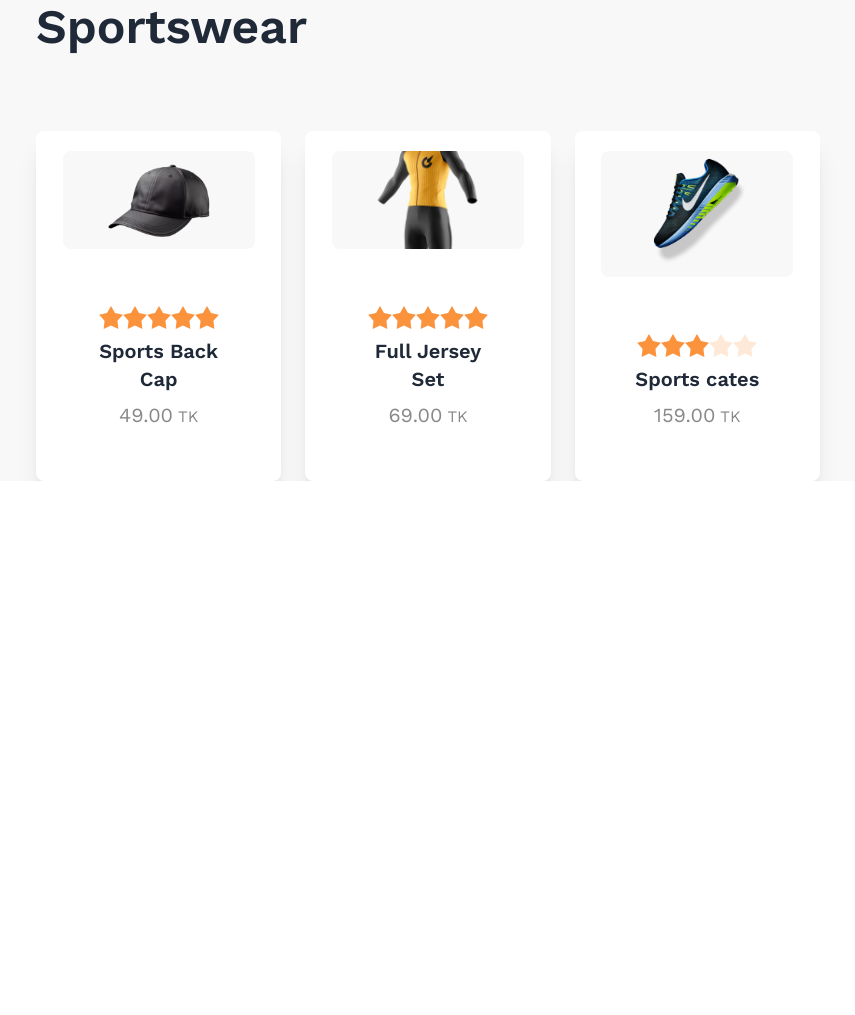
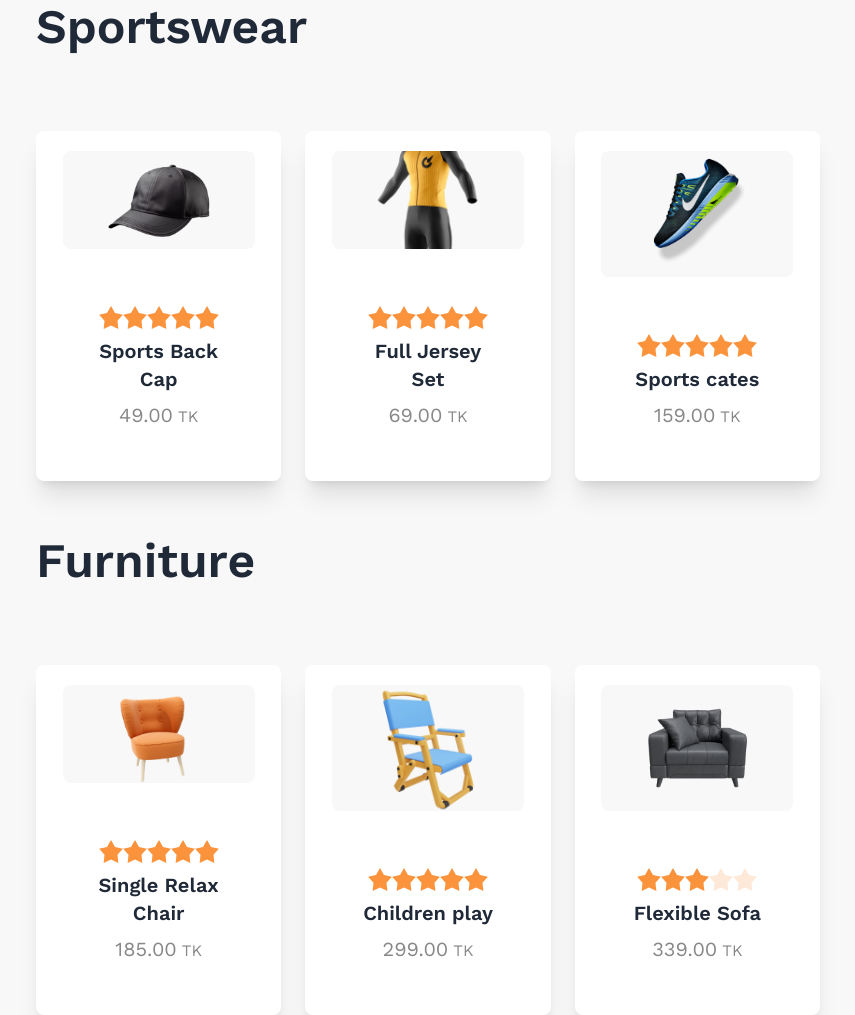
Before and after one commit to coderemran6910/simple-store-, a plain HTML site: page index.html in a window 1280 px wide. Shown: the part 1459-2474 px from the top of the page, without its empty margins (4-859 px from the left). Before the commit the page ends 1940 px from the top, so only its background shows below. Drawn offline with nearby package versions, Linux system fonts and the light colour scheme.

Commit message:
added also  1 product category

```diff
--- a/index.html
+++ b/index.html
@@ -182,6 +182,92 @@
 
                 </div>
 
+                <!-- 3rd 3 products and category -->
+                <div class="mt-14">
+                    <p class="mb-10 lg:mb-20 text-4xl lg:text-5xl font-semibold text-center md:text-left ">Furniture
+                    </p>
+                    <!--Kitchenware products container -->
+                    <div class="grid grid-cols-1 md:grid-cols-2 lg:grid-cols-3 gap-6 place-items-center">
+
+
+                        <!-- single product7 -->
+                        <div id="singleProduct7"
+                            class="card  h-[350px] w-full bg-base-100 shadow-xl bg-white rounded-lg cursor-pointer px-5 w- py-5 max-w-xs">
+                            <figure class=" px-4 py-4 bg-[#F8F8F8]  w-48 h-52 rounded-lg mx-auto">
+                                <img src="./images/prod7.png" class="rounded-lg w-28 mx-auto" />
+                            </figure>
+                            <div class="card-body items-center text-center">
+                                <!-- Rating -->
+                                <div class="rating mt-6">
+                                    <input type="radio" name="rating-2" class="mask mask-star-2 bg-orange-400" />
+                                    <input type="radio" name="rating-2" class="mask mask-star-2 bg-orange-400" />
+                                    <input type="radio" name="rating-2" class="mask mask-star-2 bg-orange-400"
+                                        checked />
+                                    <input type="radio" name="rating-2" class="mask mask-star-2 bg-orange-400" />
+                                    <input type="radio" name="rating-2" class="mask mask-star-2 bg-orange-400" />
+                                </div>
+
+                                <h2 id="productName7" class="card-title text-xl font-semibold">Single Relax Chair</h2>
+                                <p class="text-[#1111117F]"> <span id="singleProductPrice7"
+                                        class="font-normal text-xl ">185.00</span> TK </p>
+                            </div>
+                        </div>
+
+                        <!-- single product8 -->
+                        <div id="singleProduct8"
+                            class="card  h-[350px] w-full bg-base-100 shadow-xl bg-white rounded-lg cursor-pointer px-5 w- py-5 max-w-xs">
+                            <figure class=" px-4 py-4 bg-[#F8F8F8]  w-48 h-52 rounded-lg mx-auto">
+                                <img src="./images/prod8.png" class="rounded-lg w-28 mx-auto" />
+                            </figure>
+                            <div class="card-body items-center text-center">
+                                <!-- Rating -->
+                                <div class="rating mt-6">
+                                    <input type="radio" name="rating-2" class="mask mask-star-2 bg-orange-400" />
+                                    <input type="radio" name="rating-2" class="mask mask-star-2 bg-orange-400" />
+                                    <input type="radio" name="rating-2" class="mask mask-star-2 bg-orange-400"
+                                        checked />
+                                    <input type="radio" name="rating-2" class="mask mask-star-2 bg-orange-400" />
+                                    <input type="radio" name="rating-2" class="mask mask-star-2 bg-orange-400" />
+                                </div>
+
+                                <h2 id="productName8" class="card-title text-xl font-semibold">Children play</h2>
+                                <p class="text-[#1111117F]"> <span id="singleProductPrice8"
+                                        class="font-normal text-xl ">299.00</span> TK </p>
+                            </div>
+                        </div>
+
+                        <!-- single product9 -->
+                        <div id="singleProduct9"
+                            class="card  h-[350px] w-full bg-base-100 shadow-xl bg-white rounded-lg cursor-pointer px-5 py-5 max-w-xs">
+                            <figure class=" px-4 py-4 bg-[#F8F8F8]  w-48 h-52 rounded-lg mx-auto">
+                                <img src="./images/prod9.png" class="rounded-lg w-28 mx-auto" />
+                            </figure>
+                            <div class="card-body items-center text-center">
+                                <!-- Rating -->
+                                <div class="rating mt-6">
+                                    <input type="radio" name="rating-2" class="mask mask-star-2 bg-orange-400" />
+                                    <input type="radio" name="rating-2" class="mask mask-star-2 bg-orange-400" />
+                                    <input type="radio" name="rating-2" class="mask mask-star-2 bg-orange-400"
+                                        checked />
+                                    <input type="radio" name="rating-2" class="mask mask-star-2 bg-orange-400" />
+                                    <input type="radio" name="rating-2" class="mask mask-star-2 bg-orange-400" />
+                                </div>
+
+                                <h2 id="productName9" class="card-title text-xl font-semibold">Flexible Sofa</h2>
+                                <p class="text-[#1111117F]"> <span id="singleProductPrice9"
+                                        class="font-normal text-xl ">339.00</span> TK </p>
+                            </div>
+                        </div>
+
+
+
+
+
+                    </div>
+
+
+                </div>
+
 
             </div>
             <!-- sidebar -->
@@ -212,9 +298,10 @@
                         <h3>Total: <p class="text-[#1111117F] inline  "><span id="subTotalDisplay">00</span> TK</p></h3>
                         <hr class="mt-6">
                     </div>
-                    <div class="max-w-xl mx-auto">
+
+                    <div class="max-w-xl mx-auto md:w-full lg:w-96">
                         <button id="makePurchase"
-                            class="btn btn-active btn-secondary w-72 mx-auto mt-6 rounded-lg disabled:bg-pink-300 disabled:text-slate-500"
+                            class="btn btn-active btn-secondary w-full md:w-72 mx-auto mt-6 rounded-lg disabled:bg-pink-300 disabled:text-slate-500"
                             disabled onclick="my_modal_5.showModal()">Make Purchase</button>
                         <dialog id="my_modal_5" class="modal modal-bottom sm:modal-middle text-center">
                             <form method="dialog" class="modal-box">
@@ -230,6 +317,8 @@
                             </form>
                         </dialog>
                     </div>
+
+
                 </div>
 
 
--- a/js/main.js
+++ b/js/main.js
@@ -16,6 +16,15 @@ productCalculationByProductId_PriceId_ProductName("singleProduct5", "singleProdu
 
 // Product- 6
 productCalculationByProductId_PriceId_ProductName("singleProduct6", "singleProductPrice6" , "productName6");
+
+// Product- 7
+productCalculationByProductId_PriceId_ProductName("singleProduct7", "singleProductPrice7" , "productName7");
+
+// Product- 8
+productCalculationByProductId_PriceId_ProductName("singleProduct8", "singleProductPrice8" , "productName8");
+
+// Product- 9
+productCalculationByProductId_PriceId_ProductName("singleProduct9", "singleProductPrice9" , "productName9");
 
 
 
```
